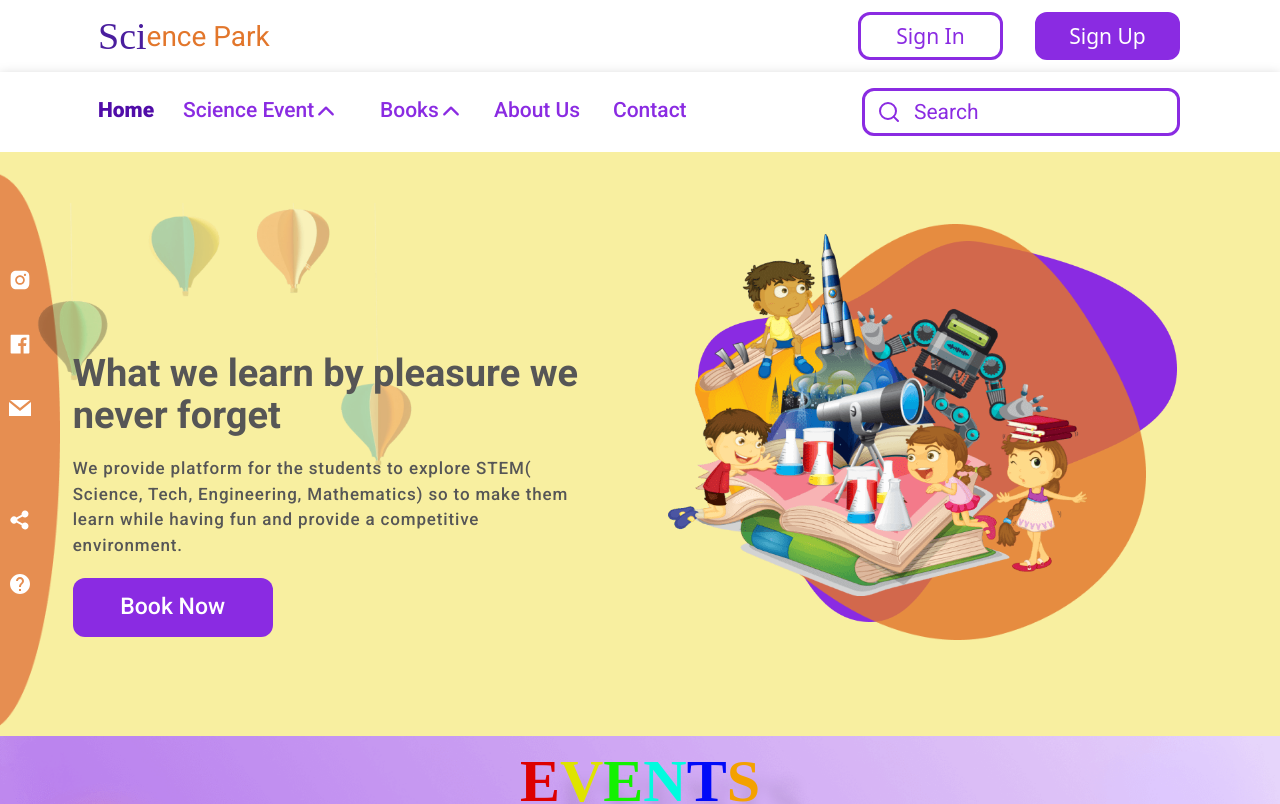
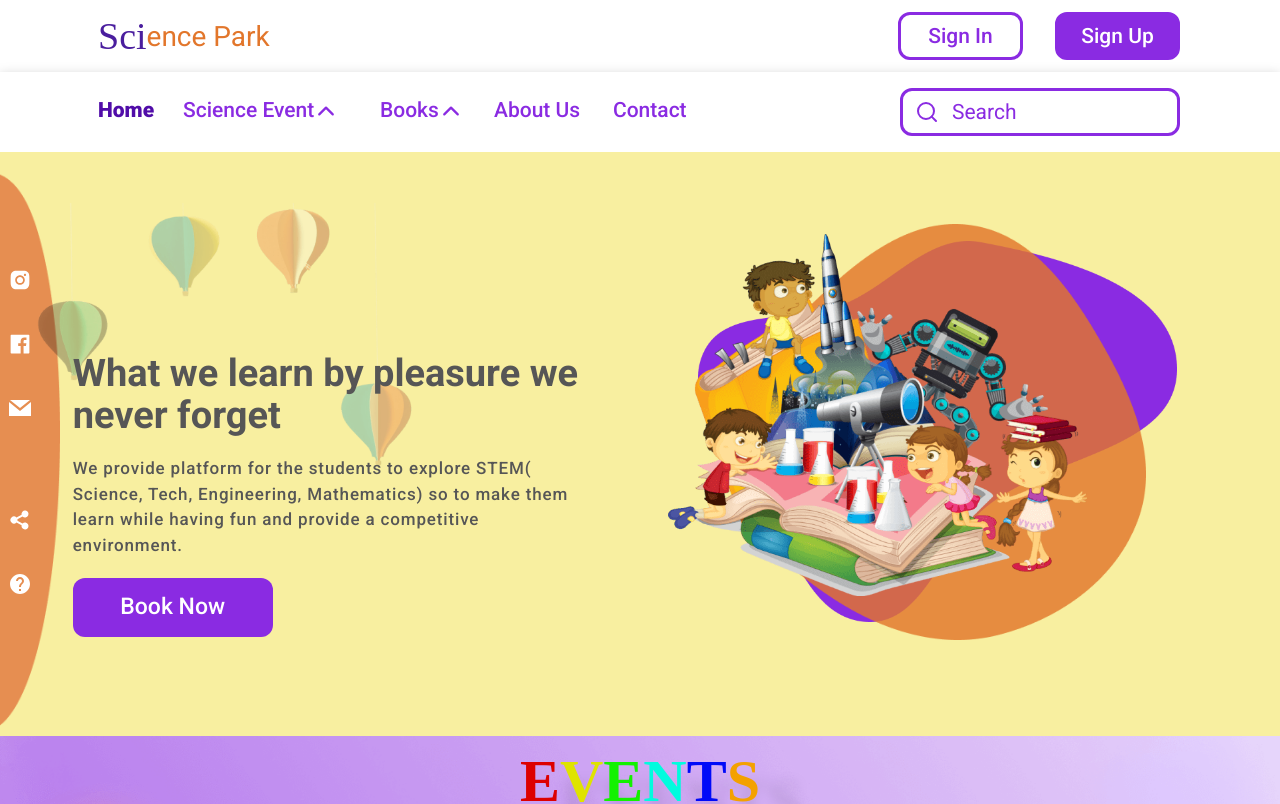
Before and after one commit to MahfujAhsan/science-park-v2, a Next.js app: page / in a window 1280 px wide. Shown: the top 804 px of the page. Built offline with nearby package versions, Linux system fonts and the light colour scheme; a web font is replaced by a local one.

Commit message:
header customized

```diff
--- a/components/Header/Header.tsx
+++ b/components/Header/Header.tsx
@@ -21,11 +21,11 @@ const Header = () => {
             </span>
           </section>
 
-          <section className="buttons laptop__screen:text-[21px] laptop__screen:leading-[28px] laptop__screen:font-[500] flex-grow-0">
-            <button className="border-[3px] border-[#8A2BE2] rounded-[12px] text-[#8A2BE2] w-[145px] h-[48px]">
+          <section className="buttons laptop__screen:text-[21px] laptop__screen:leading-[28px] laptop__screen:font-[500] font-robotoSerif flex-grow-0">
+            <button className="border-[3px] border-[#8A2BE2] rounded-[12px] text-[#8A2BE2] w-[125px] h-[48px]">
               Sign In
             </button>
-            <button className="bg-[#8A2BE2] border-[3px] border-[#8A2BE2] rounded-[12px] text-[#fff] w-[145px] h-[48px] ml-[32px]">
+            <button className="bg-[#8A2BE2] border-[3px] border-[#8A2BE2] rounded-[12px] text-[#fff] w-[125px] h-[48px] ml-[32px]">
               Sign Up
             </button>
           </section>
@@ -169,7 +169,7 @@ const Header = () => {
             <span className="text-[24px] text-[#8A2BE2] font-[400] font-robotoSerif">
               <FiSearch className="absolute top-[100px] mx-[15px]" size={24} />
               <input
-                className="border-[3px] border-[#8A2BE2] rounded-[12px] outline-none pl-[49px] placeholder:text-[#8A2BE2] w-[318px] h-[48px] text-[21px]"
+                className="border-[3px] border-[#8A2BE2] rounded-[12px] outline-none pl-[49px] placeholder:text-[#8A2BE2] w-[280px] h-[48px] text-[21px]"
                 type="text"
                 placeholder="Search"
               />
```
